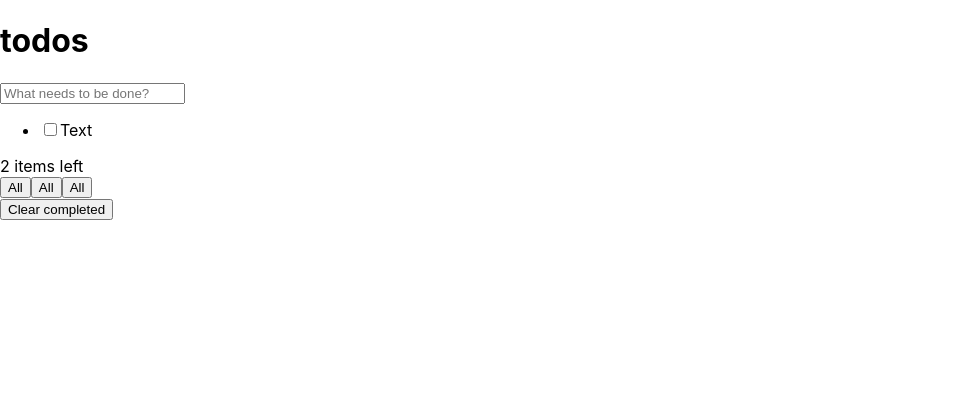
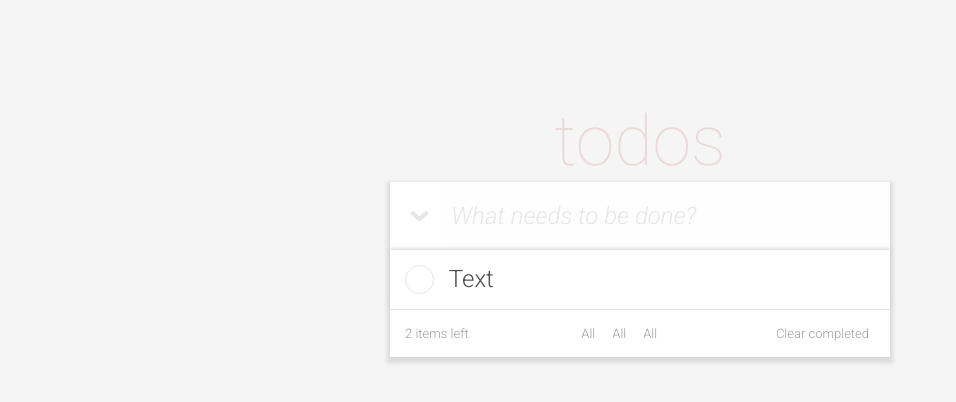
Before and after one commit to malinasavina/todos-test-task, a React (Create React App) app: page / in a window 1280 px wide. Shown: the top 402 px of the page, without its empty margins (0-956 px from the left). Built offline with nearby package versions, Linux system fonts and the light colour scheme.

Commit message:
Add initial styles

```diff
--- a/src/App.css
+++ /dev/null
@@ -1,38 +0,0 @@
-.App {
-  text-align: center;
-}
-
-.App-logo {
-  height: 40vmin;
-  pointer-events: none;
-}
-
-@media (prefers-reduced-motion: no-preference) {
-  .App-logo {
-    animation: App-logo-spin infinite 20s linear;
-  }
-}
-
-.App-header {
-  background-color: #282c34;
-  min-height: 100vh;
-  display: flex;
-  flex-direction: column;
-  align-items: center;
-  justify-content: center;
-  font-size: calc(10px + 2vmin);
-  color: white;
-}
-
-.App-link {
-  color: #61dafb;
-}
-
-@keyframes App-logo-spin {
-  from {
-    transform: rotate(0deg);
-  }
-  to {
-    transform: rotate(360deg);
-  }
-}
--- a/src/App.tsx
+++ b/src/App.tsx
@@ -1,4 +1,3 @@
-import './App.css';
 import Todos from './components/Todos';
 
 function App() {
--- a/src/index.css
+++ b/src/index.css
@@ -1,8 +1,283 @@
+@import url('https://fonts.googleapis.com/css2?family=Roboto:ital,wght@0,100;0,300;0,400;0,500;0,700;0,900;1,100;1,300;1,400;1,500;1,700;1,900&display=swap');
+
+* {
+  margin: 0;
+  box-sizing: border-box;
+}
+
 body {
-  margin: 0;
-  font-family: -apple-system, BlinkMacSystemFont, 'Segoe UI', 'Roboto', 'Oxygen',
-    'Ubuntu', 'Cantarell', 'Fira Sans', 'Droid Sans', 'Helvetica Neue',
-    sans-serif;
+  min-width: 320px;
+  display: flex;
+  justify-content: center;
+  align-items: center;
+  background-color: #f5f5f5;
+  font-family: "Roboto", Arial, sans-serif;
   -webkit-font-smoothing: antialiased;
   -moz-osx-font-smoothing: grayscale;
 }
+
+.body__inner {
+  display: flex;
+  flex-direction: column;
+  justify-content: center;
+  align-items: center;
+  margin-top: 100px;
+}
+
+.title {
+  font-size: 70px;
+  font-weight: 100;
+  color: #e9d9d8;
+}
+
+.todos {
+  position: relative;
+  width: 500px;
+  background-color: #fff;
+  box-shadow: 0 3px 4px 3px rgba(179,179,179,0.4);
+  z-index: 500;
+}
+
+/* .todos::before {
+  content: "";
+  position: absolute;
+  bottom: -5px;
+  left: 50%;
+  transform: translateX(-50%);
+  width: 98%;
+  height: 5px;
+  background-color: #F6F6F6;
+}
+
+.todos::after {
+  content: "";
+  position: absolute;
+  bottom: -10px;
+  left: 50%;
+  transform: translateX(-50%);
+  width: 96%;
+  height: 5px;
+  background-color: #F6F6F6;
+} */
+
+.todos__input-area {
+  display: flex;
+  align-items: center;
+}
+
+.todos__input-icon {
+  position: relative;
+  margin-left: 20px;
+  height: 35px;
+  width: 35px;
+}
+
+.todos__input-icon::before,
+.todos__input-icon::after {
+  position: absolute;
+  content: "";
+  top: 50%;
+  width: 12px;
+  height: 4px;
+  background-color: #e6e6e6;
+}
+
+.todos__input-icon::before {
+  left: 0;
+  transform: translateY(-50%) rotate(40deg);
+}
+
+.todos__input-icon::after {
+  left: 7px;
+  transform: translateY(-50%) rotate(-40deg);
+}
+
+.todos__input {
+  display: block;
+  width: 100%;
+  padding: 20px 15px 20px 10px;
+  font-size: 24px;
+  color: #9e9e9e;
+  background-color: #fefefe;
+  border: none;
+  font-family: "Roboto", Arial, sans-serif;
+  font-weight: 300;
+}
+
+.todos__input:focus {
+  outline: none;
+}
+
+.todos__input::placeholder {
+  color: #e6e6e6;
+  font-style: italic;
+}
+
+.todos__tasks-list {
+  position: relative;
+  margin: 0;
+  padding: 0;
+  list-style: none;
+  font-size: 24px;
+  font-weight: 300;
+  color: #4d4d4d;
+  box-shadow: 0px -2px 4px -1px rgba(179,179,179,0.62);
+  z-index: 500;
+}
+
+.todos__task {
+  padding: 15px;
+}
+
+.todos__task:not(:last-child) {
+  border-bottom: 1px solid #e6e6e6;
+}
+
+.todos__task-label {
+  position: relative;
+  display: flex;
+  align-items: center;
+  cursor: pointer;
+}
+
+.todos__task-label:hover .todos__task-check {
+  cursor: pointer;
+  border: 1px solid #9e9e9e;
+}
+
+.todos__task-input {
+  position: absolute;
+  -webkit-appearance: none;
+  appearance: none;
+}
+
+.todos__task-check {
+  width: 1.2em;
+  height: 1.2em;
+  margin-right: 15px;
+  border: 1px solid #e6e6e6;
+  border-radius: 50%;
+}
+
+/* .todos__task-check::before {
+  position: absolute;
+  content: "";
+  top: 50%;
+  left: 50%;
+  width: 10px;
+  height: 2px;
+  background-color: tomato;
+  transform: translate(-50%, -50%);
+} */
+
+/* .todos__task-check::after {
+  position: absolute;
+  content: "";
+  top: 50%;
+  left: 50%;
+  width: 10px;
+  height: 2px;
+  background-color: cyan;
+  transform: translate(-50%, -50%);
+} */
+
+/* Checked */
+.todos__task-check:has(+ .todos__task-input:checked) {
+  border: 1px solid #9e9e9e;
+}
+
+.todos__task-text {
+  cursor: pointer;
+}
+
+.todos__task-text_checked {
+  position: relative;
+  color: #d9d9d9;
+}
+
+.todos__task-text_checked::before {
+  position: absolute;
+  content: "";
+  height: 1px;
+  width: 100%;
+  background-color: #d9d9d9;
+  top: 53%;
+}
+
+.todos__tasks-footer {
+  display: flex;
+  justify-content: space-between;
+  align-items: center;
+  padding: 10px 15px;
+  font-size: 13px;
+  font-weight: 300;
+  border-top: 1px solid #e7e7e7;
+  color: #9e9e9e;
+}
+
+.todos__tasks-button {
+  padding: 6px;
+  border: none;
+  border-radius: 3px;
+  font-family: "Roboto", Arial, sans-serif;
+  font-weight: 300;
+  font-size: 13px;
+  background-color: transparent;
+  color: #9e9e9e;
+}
+
+.todos__tasks-button:hover {
+  color: #4d4d4d;
+  cursor: pointer;
+}
+
+.todos__tasks-button:not(:last-child) {
+  margin-right: 5px;
+}
+
+.todos__tasks-button_active {
+  border: 1px solid #e9d9d8;
+}
+
+.todos__tasks-clear {
+  font-family: "Roboto", Arial, sans-serif;
+  font-weight: 300;
+  font-size: 13px;
+  border: none;
+  background-color: transparent;
+  color: #9e9e9e;
+}
+
+.todos__tasks-clear:hover {
+  cursor: pointer;
+  color: #4d4d4d;
+  text-decoration: underline;
+}
+
+.todos__no-tasks {
+  display: flex;
+  flex-direction: column;
+  justify-content: center;
+  align-items: center;
+  padding: 30px;
+  font-size: 24px;
+  font-weight: 300;
+  color: #4d4d4d;
+  background-color: #e9d9d8;
+  box-shadow: 0px -2px 4px -1px rgba(179,179,179,0.62);
+}
+
+.todos__no-tasks-icon {
+  margin-bottom: 20px;
+  width: 120px;
+  height: 120px;
+}
+
+.todos__no-tasks-svg {
+  width: 100%;
+  height: 100%;
+}
+
+.todos__no-tasks-text {
+  text-align: center;
+}
```
